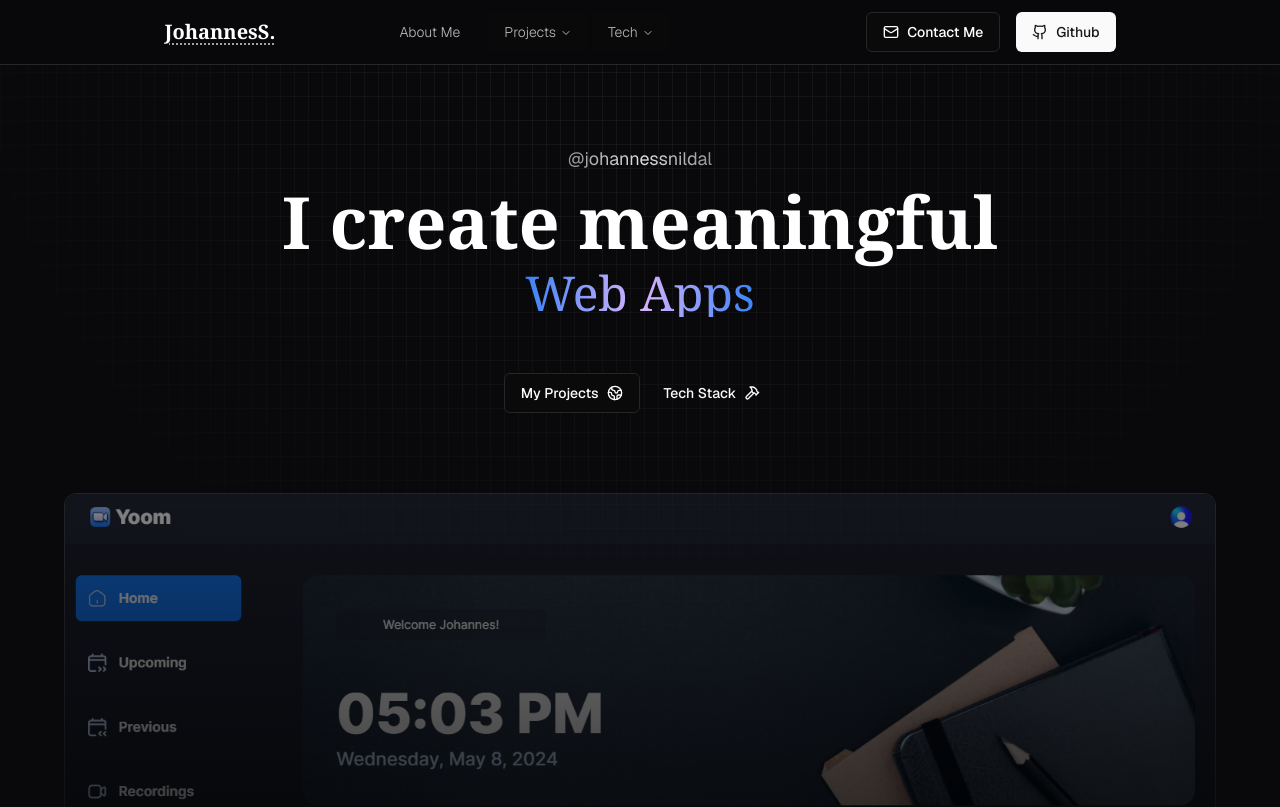
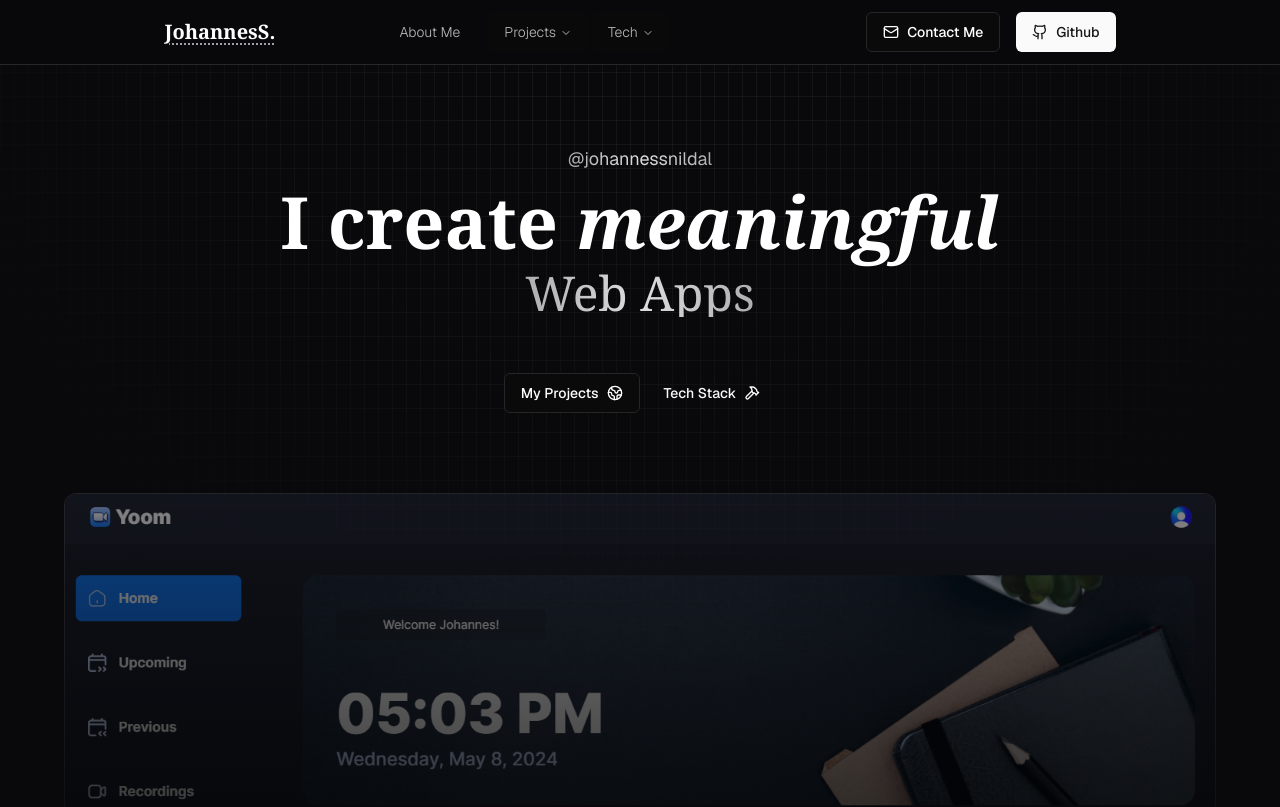
Before and after one commit to johannessnildal/portfolio, a Next.js app: page / in a window 1280 px wide. Shown: the top 807 px of the page. Built offline with nearby package versions, Linux system fonts and the light colour scheme.

Commit message:
further improvements to landing page

```diff
--- a/app/(main)/(home)/page.tsx
+++ b/app/(main)/(home)/page.tsx
@@ -25,7 +25,7 @@ const HomePage = () => {
             <Tooltip>
               <TooltipTrigger>
                 <div className="flex flex-row gap-2 text-center justify-center items-center">
-                  <Link href='https://github.com/johannessnildal' className="text-sm sm:text-base md:text-lg text-transparent bg-clip-text bg-gradient-to-r from-muted/60 via-muted/90 to-muted/60" target="blank">
+                  <Link href='https://github.com/johannessnildal' className="text-sm sm:text-base md:text-lg text-transparent bg-clip-text bg-gradient-to-r from-muted/70 via-muted/90 to-muted/70" target="blank">
                     @johannessnildal
                   </Link>
                 </div>
@@ -38,9 +38,9 @@ const HomePage = () => {
               </TooltipContent>
             </Tooltip>
           </TooltipProvider>
-          <h1 className='font-extrabold font-serif text-4xl sm:text-5xl md:text-6xl lg:text-7xl'>
-            I create meaningful
-          </h1>
+          <span className='font-extrabold font-serif text-4xl sm:text-5xl md:text-6xl lg:text-7xl'>
+            I create <span className="italic">meaningful</span>
+          </span>
           <h1>
             <span className='font-serif text-2xl sm:text-3xl md:text-4xl lg:text-5xl'>
               <DescriptionCarousel />
--- a/components/hero-descriptions.tsx
+++ b/components/hero-descriptions.tsx
@@ -25,7 +25,7 @@ const DescriptionCarousel: React.FC = () => {
           animate={{ opacity: 1 }}
           exit={{ opacity: 0 }}
           transition={{ duration: 0.3 }}
-          className="transition-opacity text-transparent bg-clip-text bg-gradient-to-r from-blue-500 via-purple-300 to-blue-500"
+          className="transition-opacity text-transparent bg-clip-text bg-gradient-to-r from-muted/70 via-muted/90 to-muted/70"
         >
           {descriptions[currentIndex]}
         </motion.span>
```
